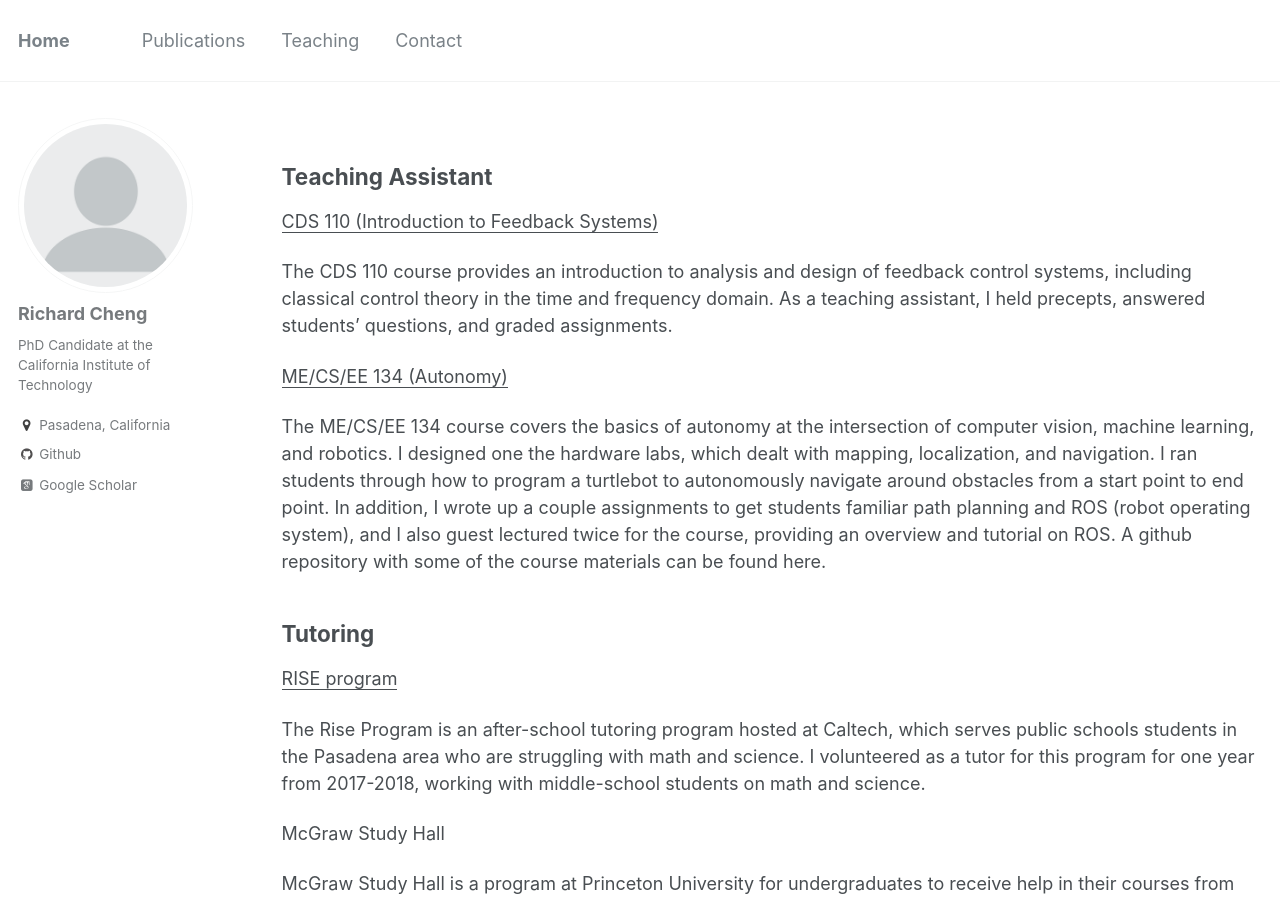
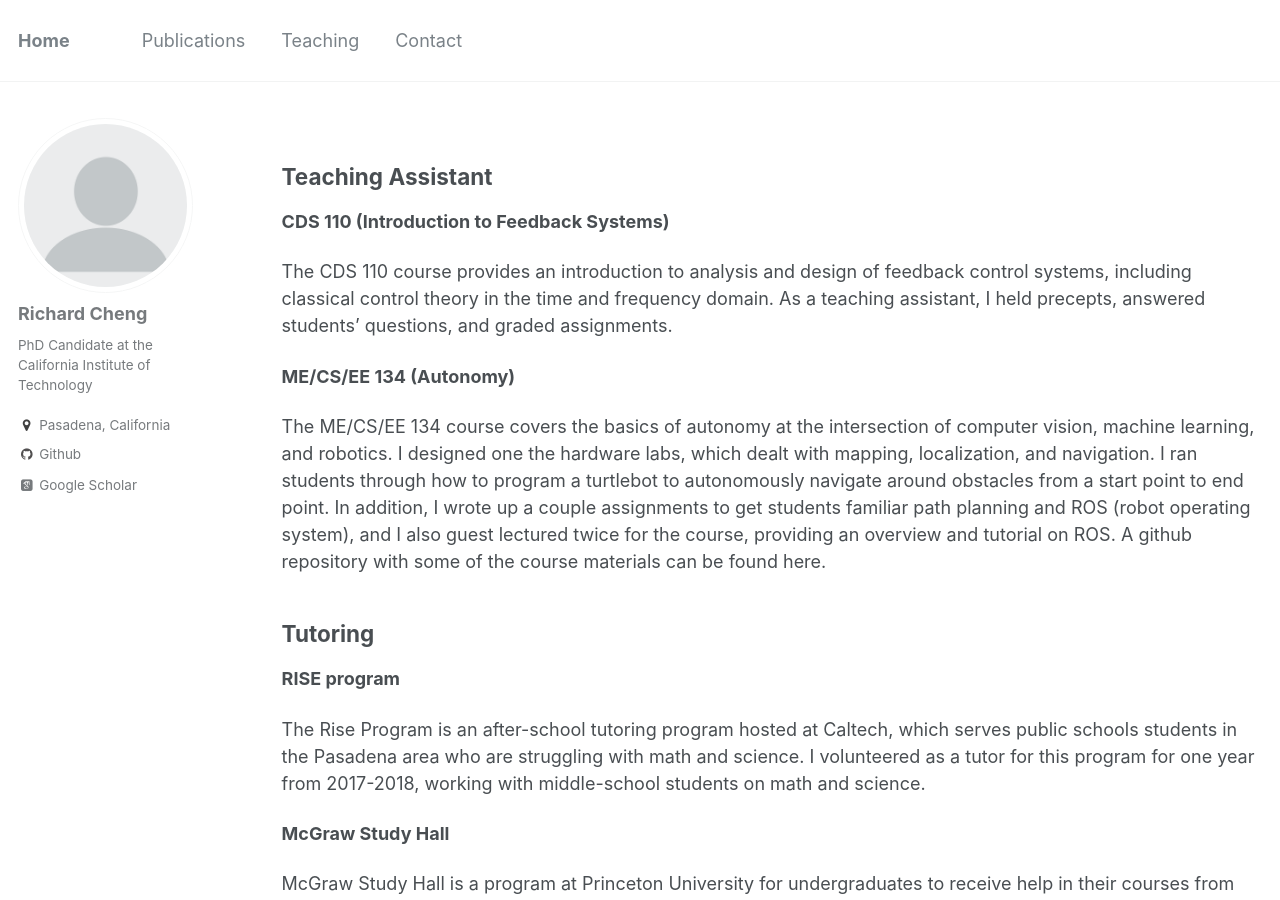
Before and after one commit to rcheng805/rcheng805.github.io, a Jekyll site: the page built from _pages/activities.md, in a window 1280 px wide and 900 px high. Built offline with Jekyll 4.4.1, drawn with Linux system fonts in a browser that asks for light colours; some web fonts are replaced.

```diff
--- a/_pages/activities.md
+++ b/_pages/activities.md
@@ -8,26 +8,26 @@ author_profile: true
 Teaching Assistant
 ---
 
-<u> CDS 110 (Introduction to Feedback Systems) </u>
+__CDS 110 (Introduction to Feedback Systems)__
 
 The CDS 110 course provides an introduction to analysis and design of feedback control systems, including classical control theory in the time and frequency domain. As a teaching assistant, I held precepts, answered students' questions, and graded assignments.
 
-<u> ME/CS/EE 134 (Autonomy) </u>
+__ME/CS/EE 134 (Autonomy)__
 
 The ME/CS/EE 134 course covers the basics of autonomy at the intersection of computer vision, machine learning, and robotics. I designed one the hardware labs, which dealt with mapping, localization, and navigation. I ran students through how to program a turtlebot to autonomously navigate around obstacles from a start point to end point. In addition, I wrote up a couple assignments to get students familiar path planning and ROS (robot operating system), and I also guest lectured twice for the course, providing an overview and tutorial on ROS. A github repository with some of the course materials can be found [here](https://github.com/rcheng805/ME134_robotics).
 
 Tutoring
 ---
 
-<u> RISE program </u>
+__RISE program__
 
 The Rise Program is an after-school tutoring program hosted at Caltech, which serves public schools students in the Pasadena area who are struggling with math and science. I volunteered as a tutor for this program for one year from 2017-2018, working with middle-school students on math and science.
 
-McGraw Study Hall
+__McGraw Study Hall__
 
 McGraw Study Hall is a program at Princeton University for undergraduates to receive help in their courses from other students who have previously mastered the material. I worked as tutor for this program, teaching multivariable calculus, linear algebra, and general physics to other students.
 
-Petey Greene Prisoner Assistance Program
+__Petey Greene Prisoner Assistance Program__
 
 The Petey Greene Prisoner Assistance program supplements education in correctional institutions by providing free academic tutoring to incarcerated people and helping them to obtain their GEDs. I volunteered as a tutor at the Garden State Youth Correctional Facility for two years, mainly teaching mathematics.
 
```
